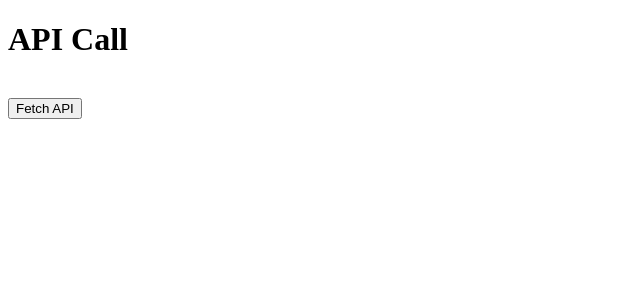
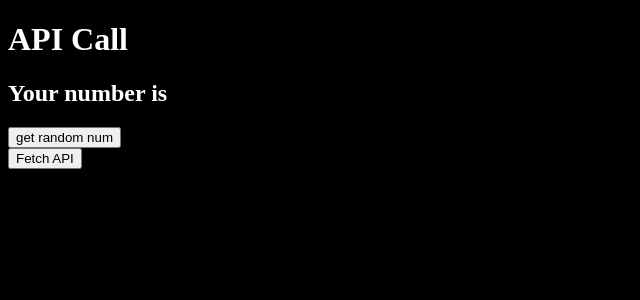
Before and after one commit to cookie-cpu/product-pager, a Next.js app: page / in a window 1280 px wide. Shown: the top 300 px of the page, without its empty margins (0-640 px from the left). Built offline with nearby package versions, Linux system fonts and the light colour scheme.

Commit message:
adds dark mode and api call to local backend response

```diff
--- a/pages/index.tsx
+++ b/pages/index.tsx
@@ -1,5 +1,6 @@
 import axios from "axios";
 import React, { useState, useEffect } from "react";
+import { json } from "stream/consumers";
 
 const url1 = "https://dummyjson.com/products";
 const url2 = "https://jsonplaceholder.typicode.com/posts"
@@ -8,6 +9,8 @@ const url3 = "http://localhost:3000/api/random-num"
 export default function Home() {
 
   const [data, setData] = useState([]);
+  const [num, setNum] = useState([]);
+  // let num = "";
 
   const apiGet = () => {
     fetch(url1)
@@ -19,6 +22,15 @@ export default function Home() {
       });
   };
 
+  const numberGet = () => {
+    fetch('/api/random-num')
+      .then((response) => response.json())
+      .then((json) => {
+        setNum(json.num)
+        console.log(`Random num is ${json.num}`)
+      })
+  };
+
   const imgStyle = {
       width: "250px",
   };
@@ -27,6 +39,8 @@ export default function Home() {
     <>
       <div>
         <h1>API Call</h1>
+        <h2>Your number is {num}</h2>
+        <button onClick={numberGet}>get random num</button>
         <br />
           <button onClick={apiGet}>Fetch API</button>
         <br />
--- a/styles/globals.css
+++ b/styles/globals.css
@@ -7,3 +7,8 @@
     background: black;
   }
 }
+
+body {
+  color: white;
+  background: black;
+}
```
